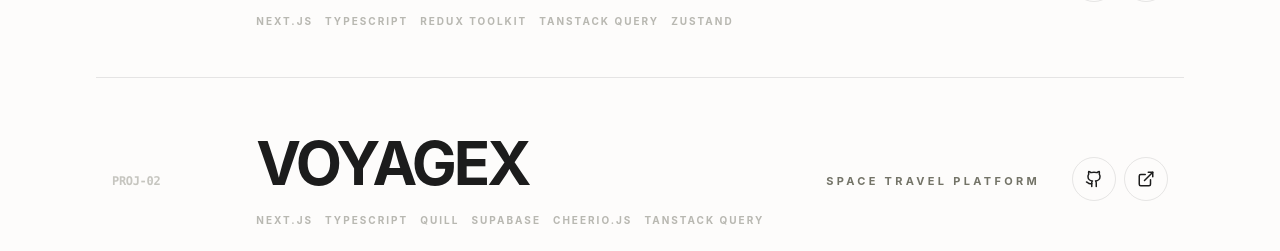
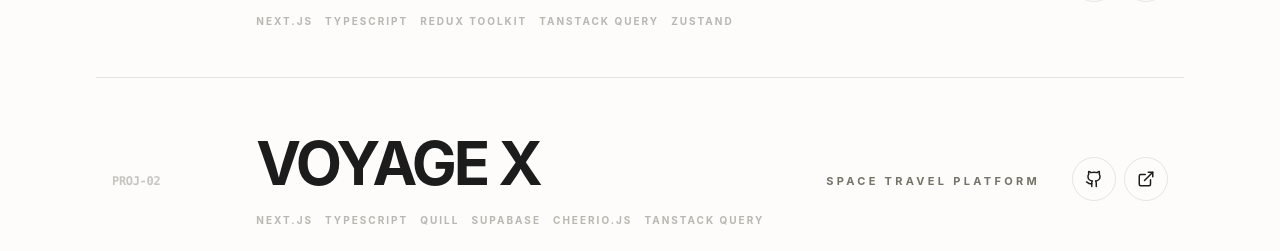
Before and after one commit to SNGCHN/sngchn-portfolio, a Next.js app: page / in a window 1280 px wide. Shown: the part 1233-1484 px from the top of the page. Built offline with nearby package versions, Linux system fonts and the light colour scheme.

Commit message:
bug: 인디케이터 버그 수정

```diff
--- a/src/shared/constants/projects.ts
+++ b/src/shared/constants/projects.ts
@@ -53,7 +53,7 @@ export const PROJECTS_DATA: ProjectData[] = [
   {
     id: "PROJ-02",
     type: "project",
-    title: "VOYAGEX",
+    title: "VOYAGE X",
     category: "Space Travel Platform",
     description:
       "우주 여행에 대한 정보와 상품을 제공하는 플랫폼입니다. 커뮤니티 게시판 전체와 NASA 뉴스 크롤링 기능을 담당했습니다.",
--- a/src/shared/ui/ScrollIndicator/ScrollIndicator.tsx
+++ b/src/shared/ui/ScrollIndicator/ScrollIndicator.tsx
@@ -8,7 +8,7 @@ const sections = [
   { id: "home", label: "01" },
   { id: "projects", label: "02" },
   { id: "skills", label: "03" },
-  { id: "experience", label: "04" },
+  { id: "journey", label: "04" },
   { id: "contact", label: "05" },
 ];
 
```
